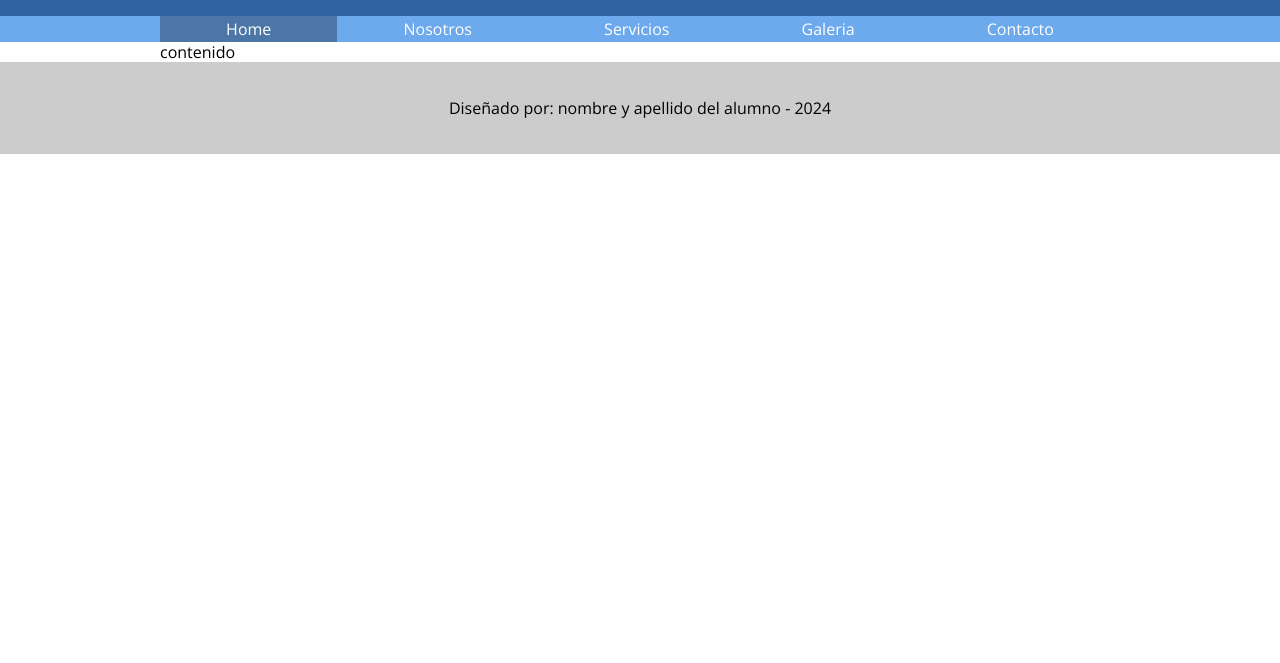
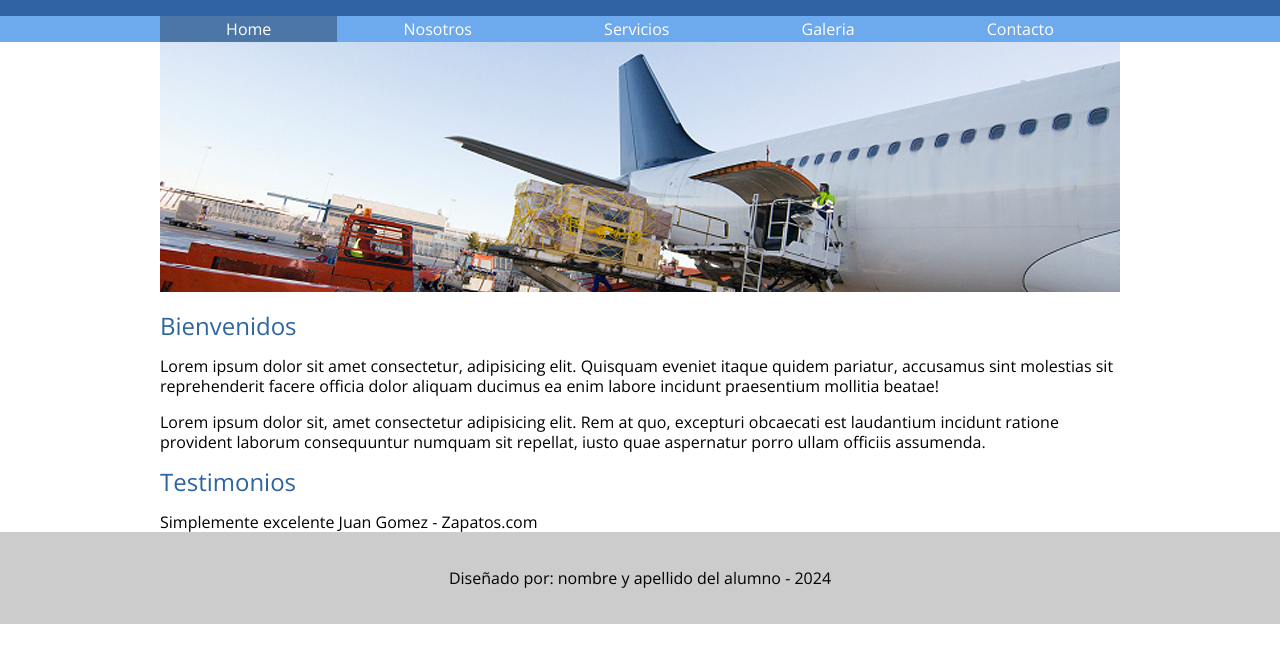
Before and after one commit to Jereaudi/Clase_8-9, a plain HTML site: page index.html in a window 1280 px wide. Shown: the part 103-766 px from the top of the page. Drawn offline with nearby package versions, Linux system fonts and the light colour scheme.

Commit message:
clase_8-9

```diff
--- a/css/transporte.css
+++ b/css/transporte.css
@@ -64,3 +64,19 @@ footer{
     width: 960px;
     margin: 0 auto;
 }
+
+h2{
+    color:  #2e64a1;
+    font-weight: 400;
+}
+
+/*inicio de home*/
+
+.bienvenidos{
+    width: 75%;
+}
+
+.testimonios{
+    width: 25%;
+}
+/*fin de home*/
--- a/index.html
+++ b/index.html
@@ -19,6 +19,10 @@
             <h1>Transporte X</h1>
         </div>
     </header>
+
+
+
+
     <nav>
         <ul class="holder">
             <li><a class="activo" href="index.html"> Home</a></li>
@@ -28,15 +32,44 @@
             <li><a href="index.html"> Contacto</a></li>
         </ul>
     </nav>
+
+
+
+
+
     <main class="holder">
-        contenido
+        <div class="homeimg">
+            <img src="img/home/img01.jpg" alt="avion">
+        </div>
+        <div class="columnas">
+            <div class="Bienvenido">
+                <h2>Bienvenidos</h2>
+                <p>Lorem ipsum dolor sit amet consectetur, adipisicing elit. Quisquam eveniet itaque quidem pariatur, accusamus sint molestias sit reprehenderit facere officia dolor aliquam ducimus ea enim labore incidunt praesentium mollitia beatae!</p>
+                <p>Lorem ipsum dolor sit, amet consectetur adipisicing elit. Rem at quo, excepturi obcaecati est laudantium incidunt ratione provident laborum consequuntur numquam sit repellat, iusto quae aspernatur porro ullam officiis assumenda.</p>
+            </div>
+
+            <div class="Testimonios">
+                <h2>Testimonios</h2>
+                <div class="testimonio">
+                    <span class="cita">Simplemente excelente</span>
+                    <span class="autor">Juan Gomez - Zapatos.com</span>
+                </div>
+            </div>
+        </div>
     </main>
+
+
+
+
+
+
     <footer>
         <p>Diseñado por: nombre y apellido del alumno - 2024</p>
     </footer>
 
 
 
+
 </body>
 
 </html>
```
